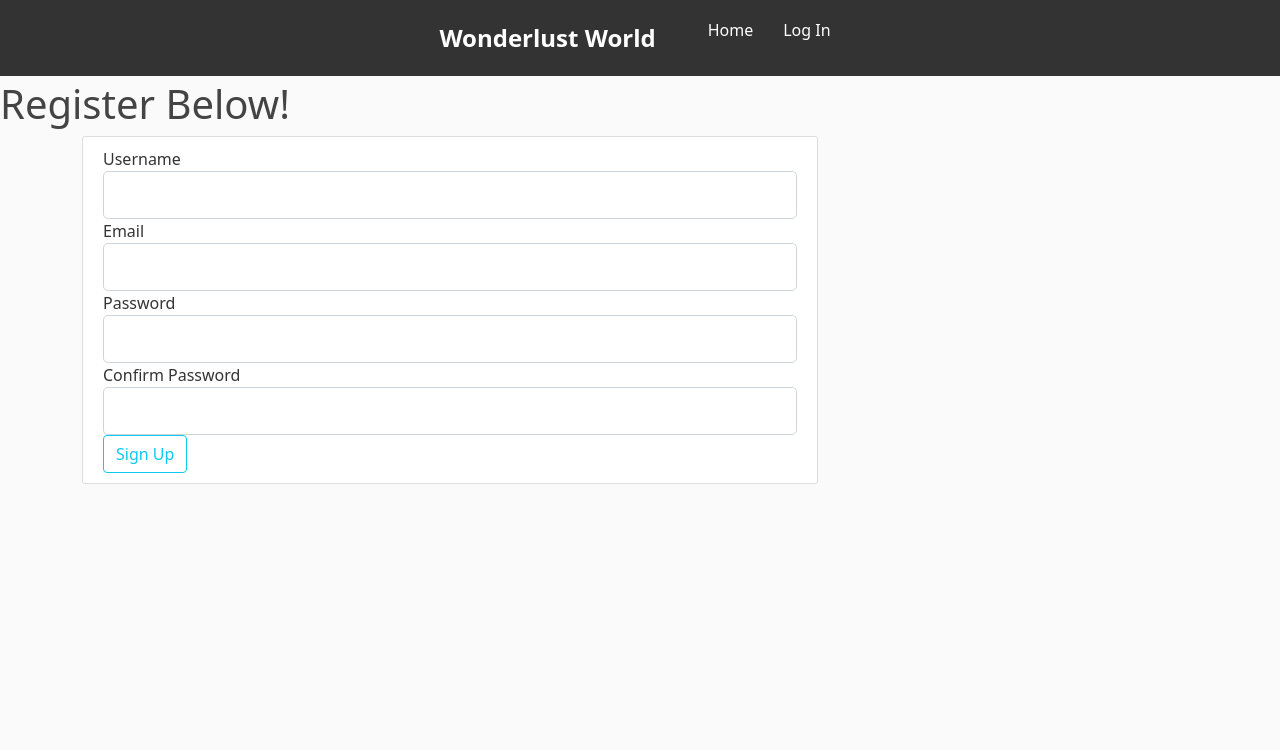
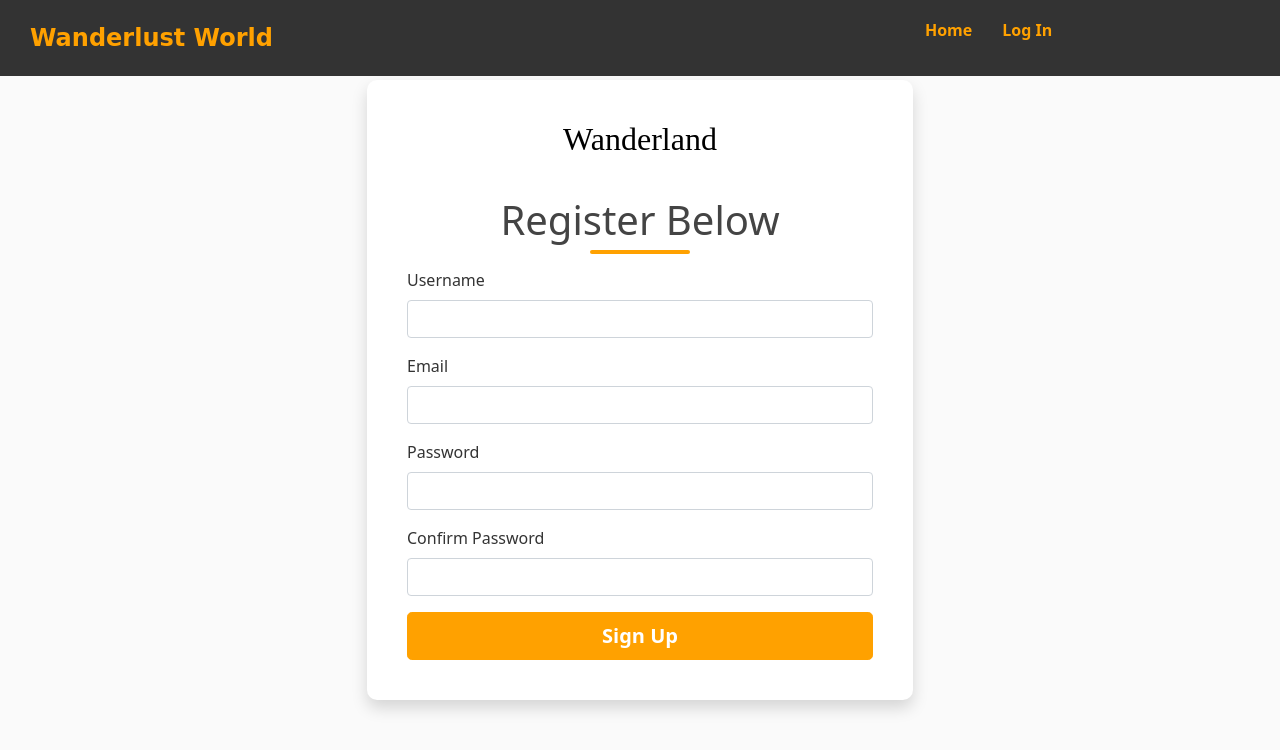
Before and after one commit to JesseXC/CountryVacationProject, a Flask app: page /register in a window 1280 px wide. Shown: the top 750 px of the page. Run offline with Flask 3, Linux system fonts and the light colour scheme; parts of the project's set-up code (start-up, migrations or seed data) failed here and were passed over.

Commit message:
register and login page update

```diff
--- a/countryfacts.py
+++ b/countryfacts.py
@@ -87,11 +87,11 @@ if the country doesn't exist, it prints a message and returns None, effectively
 when similar matches are presented, the function calls itself recursively to allow the user to try again with the new search_option.
 This way, the user can retry their search without having to restart the entire program.'''
 
-while True:
-    country_input = input("Enter country name (or 'q' to quit): ")
-    if country_input.lower() == 'q':
-        break
+# while True:
+#     country_input = input("Enter country name (or 'q' to quit): ")
+#     if country_input.lower() == 'q':
+#         break
 
-    country_info = search_country(country_input, list_of_names)
-    if country_info:
-        print(country_info)
+#     country_info = search_country(country_input, list_of_names)
+#     if country_info:
+#         print(country_info)
--- a/static/main.css
+++ b/static/main.css
@@ -42,7 +42,7 @@ body {
 .article-metadata {
   padding-bottom: 1px;
   margin-bottom: 4px;
-    border-bottom: 1px solid #e3e3e3
+  border-bottom: 1px solid #e3e3e3;
 }
 
 .article-metadata a:hover {
@@ -66,6 +66,7 @@ body {
 .account-heading {
   font-size: 2.5rem;
 }
+
 .navbar {
   background-color: #333;
   color: #fff;
@@ -83,18 +84,21 @@ body {
   padding: 10px;
   max-width: 1100px;
   margin: 0 auto;
+  margin-left: 20px;
 }
 
 .navbar-logo {
   font-size: 24px;
   font-weight: bold;
   text-decoration: none;
-    color: #fff;
+  color: #ffa100;
+  font-family: "Zapfino", cursive;
 }
 
 .navbar-links {
   list-style: none;
   display: flex;
+  margin-left: 1000px;
 }
 
 .navbar-links li {
@@ -103,12 +107,130 @@ body {
 
 .navbar-links li a {
   text-decoration: none;
+  padding: 10px;
+  border-radius: 5px;
+  font-weight: bold;
+  color: #ffa100;
+}
+
+.navbar-links li a:hover {
+  background-color: #ffa100;
   color: #fff;
-    padding: 10px;
+}
+
+.navbar-links li a.signup-link {
+  background-color: #ffa100;
+  border-color: #ffa100;
+  color: #fff;
+}
+
+.navbar-links li a.signup-link:hover {
+  background-color: #ff8a00;
+  border-color: #ff8a00;
+}
+
+h1.text-center.mb-4 {
+  position: relative;
+}
+
+h1.text-center.mb-4:after {
+  content: "";
+  position: absolute;
+  bottom: -10px;
+  left: 50%;
+  transform: translateX(-50%);
+  height: 4px;
+  width: 100px;
+  background-color: #ffa100;
   border-radius: 5px;
 }
 
-  .navbar-links li a:hover {
-    background-color: #fff;
-    color: #333;
+h2 span {
+  animation: bounce 2s infinite;
 }
+
+@keyframes bounce {
+  0%, 20%, 50%, 80%, 100% {
+    transform: translateY(0);
+  }
+  40% {
+    transform: translateY(-30px);
+  }
+  60% {
+    transform: translateY(-15px);
+  }
+}
+
+.btn-primary {
+  background-color: #ffa100;
+  border-color: #ffa100;
+  font-weight: bold;
+  color: #fff;
+}
+
+.btn-primary:hover {
+  background-color: #ff8a00;
+  border-color: #ff8a00;
+  color: #fff;
+}
+
+.navbar-links li a.signup-link {
+  background-color: #ffa100;
+  border-color: #ffa100;
+  color: #fff;
+}
+
+.navbar-links li a.signup-link:hover {
+  background-color: #ff8a00;
+  border-color: #ff8a00;
+  color: #fff;
+}
+
+.welcome-text {
+  font-size: 24px;
+  font-weight: bold;
+  display: flex;
+  justify-content: center;
+  margin-bottom: 30px;
+}
+
+.welcome-text h2 {
+  color: #000000;
+  font-family: "Times new roman";
+}
+
+.card {
+  border: none;
+  border-radius: 10px;
+  box-shadow: 0 4px 6px rgba(0, 0, 0, 0.1), 0 1px 3px rgba(0, 0, 0, 0.1);
+}
+
+.card-body {
+  padding: 40px;
+}
+
+.navbar-logo {
+  font-size: 24px;
+  font-weight: bold;
+  text-decoration: none;
+  color: #ffa100;
+  font-family: "Zapfino", cursive;
+}
+
+.navbar-links {
+  list-style: none;
+  display: flex;
+  margin-left: 600px;
+}
+
+.navbar-links li {
+  margin-left: 10px;
+}
+
+.navbar-links li a {
+  text-decoration: none;
+  padding: 10px;
+  border-radius: 5px;
+  font-weight: bold;
+  color: #ffa100;
+}
--- a/templates/register.html
+++ b/templates/register.html
@@ -3,15 +3,13 @@
 <head>
   <title>Wanderlust World: Explore Your Destination</title>
   <link href="https://cdn.jsdelivr.net/npm/bootstrap@5.0.2/dist/css/bootstrap.min.css" rel="stylesheet" integrity="sha384-EVSTQN3/azprG1Anm3QDgpJLIm9Nao0Yz1ztcQTwFspd3yD65VohhpuuCOmLASjC" crossorigin="anonymous">
-
   <link rel="stylesheet" type="text/css" href="{{ url_for('static', filename='main.css') }}">
-
 </head>
 <body>
   <header>
     <nav class="navbar">
       <div class="navbar-container">
-        <a class="navbar-logo" href="/home">Wonderlust World</a>
+        <a class="navbar-logo" href="/home">Wanderlust World</a>
         <ul class="navbar-links">
           <li><a href="/home">Home</a></li>
           <li><a href="/login">Log In</a></li>
@@ -19,89 +17,55 @@
       </div>
     </nav>
   </header>
-  <h1>Register Below!</h1>
-  <main role="main" class="container">
-    <div class="row">
-      <div class="col-md-8">
-<div class="content-section">
+  <div class="container mt-5">
+    <div class="row justify-content-center">
+      <div class="col-md-6">
+        <div class="card shadow">
+          <div class="card-body">
+            <div class="welcome-text">
+              <h2> Wanderland </h2>
+            </div>
+            <h1 class="text-center mb-4">Register Below</h1>
             <form method="POST" action="">
               {% with messages = get_flashed_messages(with_categories=true) %}
                 {% if messages %}
                   {% for category, message in messages %}
-         <div class="alert alert-{{ category }}">
+                    <div class="alert alert-{{ category }} alert-dismissible fade show" role="alert">
                       {{ message }}
+                      <button type="button" class="btn-close" data-bs-dismiss="alert" aria-label="Close"></button>
                     </div>
                   {% endfor %}
                 {% endif %}
               {% endwith %}
               {{ form.hidden_tag() }}
-    <fieldset class="form-group">
-      <div class="form-group">
-        {{ form.username.label(class="form-control-label") }}
-        {% if form.username.errors %}
-          {{ form.username(class="form-control form-control-lg is-invalid") }}
-          <div class="invalid-feedback">
-            {% for error in form.username.errors %}
-              <span>{{ error }}</span>
-            {% endfor %}
-          </div>
-        {% else %}
-          {{ form.username(class="form-control form-control-lg") }}
-        {% endif %}
+              <div class="mb-3">
+                {{ form.username.label(class="form-label") }}
+                {{ form.username(class="form-control") }}
               </div>
 
-      <div class="form-group">
-        {{ form.email.label(class="form-control-label") }}
-        {% if form.email.errors %}
-          {{ form.email(class="form-control form-control-lg is-invalid") }}
-          <div class="invalid-feedback">
-            {% for error in form.email.errors %}
-              <span>{{ error }}</span>
-            {% endfor %}
-          </div>
-        {% else %}
-          {{ form.email(class="form-control form-control-lg") }}
-        {% endif %}
+              <div class="mb-3">
+                {{ form.email.label(class="form-label") }}
+                {{ form.email(class="form-control") }}
               </div>
 
-      <div class="form-group">
-        {{ form.password.label(class="form-control-label") }}
-        {% if form.password.errors %}
-          {{ form.password(class="form-control form-control-lg is-invalid") }}
-          <div class="invalid-feedback">
-            {% for error in form.password.errors %}
-              <span>{{ error }}</span>
-            {% endfor %}
-          </div>
-        {% else %}
-          {{ form.password(class="form-control form-control-lg") }}
-        {% endif %}
+              <div class="mb-3">
+                {{ form.password.label(class="form-label") }}
+                {{ form.password(class="form-control") }}
               </div>
 
-      <div class="form-group">
-        {{ form.confirm_password.label(class="form-control-label") }}
-        {% if form.confirm_password.errors %}
-          {{ form.confirm_password(class="form-control form-control-lg is-invalid") }}
-          <div class="invalid-feedback">
-            {% for error in form.confirm_password.errors %}
-              <span>{{ error }}</span>
-            {% endfor %}
+              <div class="mb-3">
+                {{ form.confirm_password.label(class="form-label") }}
+                {{ form.confirm_password(class="form-control") }}
               </div>
-        {% else %}
-          {{ form.confirm_password(class="form-control form-control-lg") }}
-        {% endif %}
-      </div>
-    </fieldset>
 
-    <div class="form-group">
-      {{ form.submit(class="btn btn-outline-info") }}
+              <div class="d-grid">
+                {{ form.submit(class="btn btn-primary btn-lg signup-link") }}
               </div>
             </form>
           </div>
         </div>
       </div>
-</main>
-
-<script src="../static/script.js"></script>
+    </div>
+  </div>
 </body>
 </html>
```
Also changed, not shown: static/login_page.css (+109 -50 lines), templates/login.html (+22 -40 lines), instance/country_information.db, 2 other files. Lines whose indentation alone changed are shown as unchanged.
